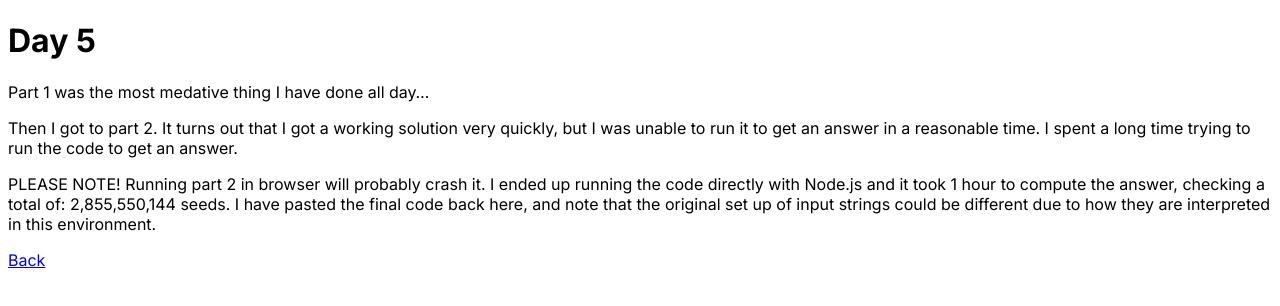
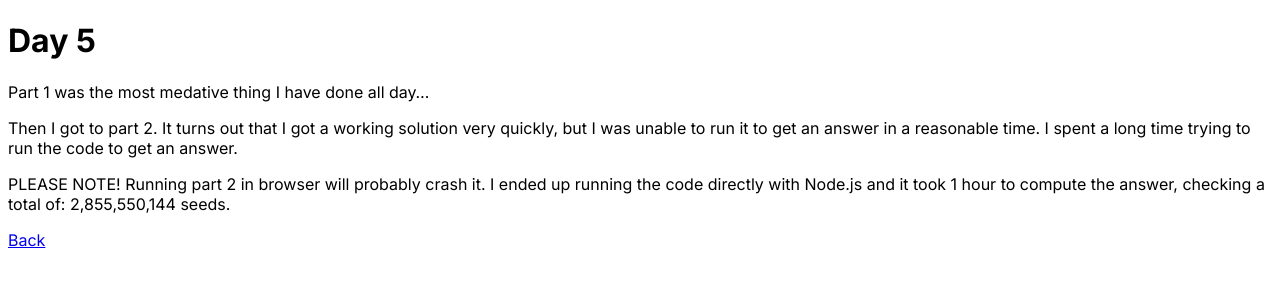
Before and after one commit to emile-hj/adventofcode2023, a Next.js app: page /day5 in a window 1280 px wide. Shown: the top 306 px of the page. Built offline with nearby package versions, Linux system fonts and the light colour scheme.

Commit message:
comment day 5 a bit

```diff
--- a/app/day5/page.jsx
+++ b/app/day5/page.jsx
@@ -299,7 +299,6 @@ export default function Page() {
 
 
   // ! Get the maps ready
-
   // const mapsTogetherInput = inputParts[1];
   // console.log('mapsTogetherInput',mapsTogetherInput);
   // const mapInputs = mapsTogetherInput.split(/\n  \n/);
@@ -376,6 +375,7 @@ export default function Page() {
 
   }
 
+  // part 1
   // ! Find the seed locations to update the awesome seedDB
   // seedList.forEach(function(seedNo) {
   //   console.log(`––– Examining seed ${seedNo}`);
@@ -467,7 +467,7 @@ export default function Page() {
 
         <p>Part 1 was the most medative thing I have done all day…</p>
         <p>Then I got to part 2. It turns out that I got a working solution very quickly, but I was unable to run it to get an answer in a reasonable time. I spent a long time trying to run the code to get an answer.</p>
-        <p>PLEASE NOTE! Running part 2 in browser will probably crash it. I ended up running the code directly with Node.js and it took 1 hour to compute the answer, checking a total of: 2,855,550,144 seeds. I have pasted the final code back here, and note that the original set up of input strings could be different due to how they are interpreted in this environment.</p>
+        <p>PLEASE NOTE! Running part 2 in browser will probably crash it. I ended up running the code directly with Node.js and it took 1 hour to compute the answer, checking a total of: 2,855,550,144 seeds.</p>
 
         <Link href="/">Back</Link>
       </div>
```
